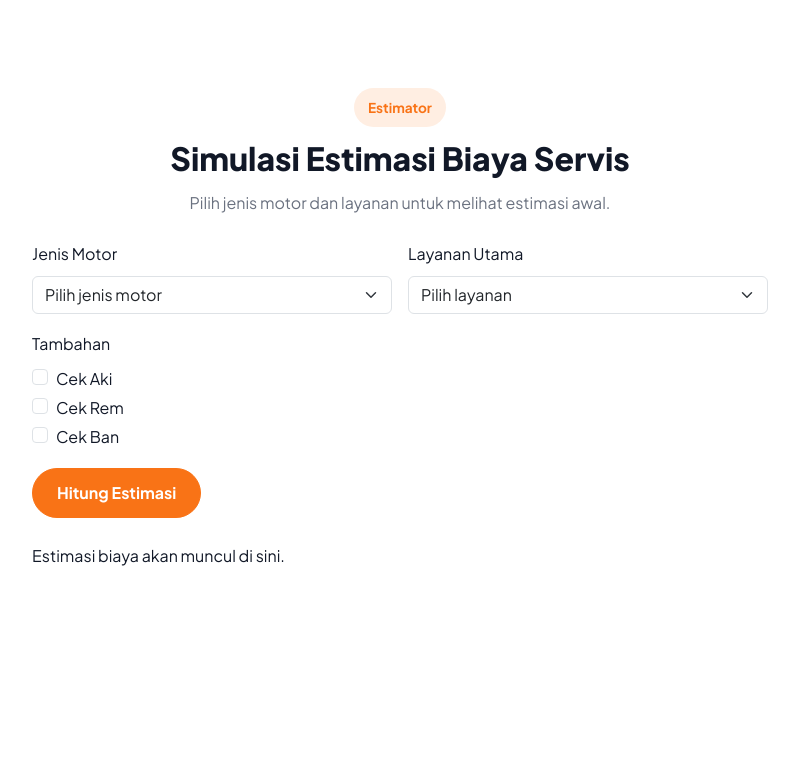
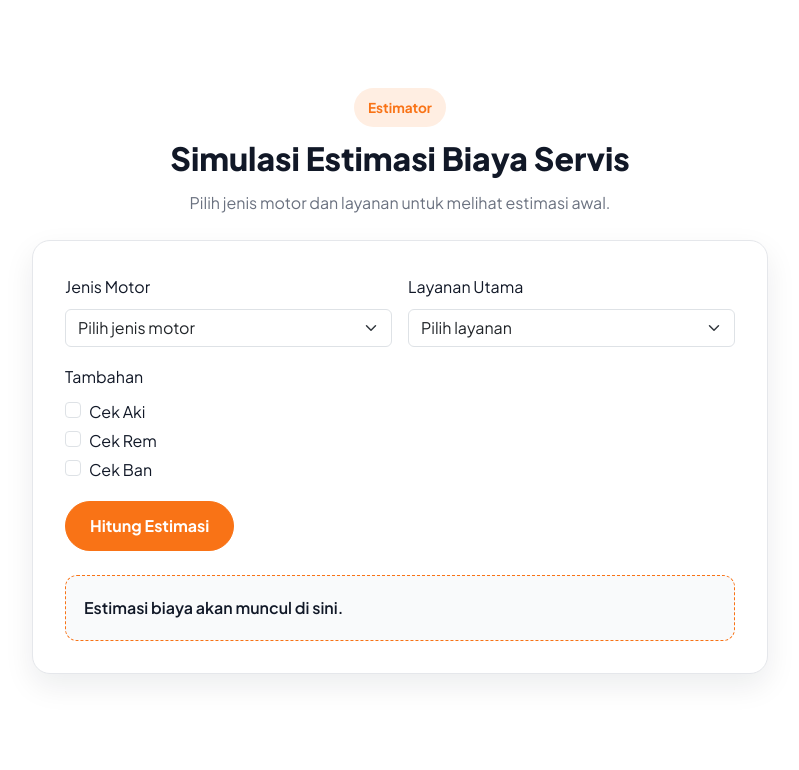
Before and after one commit to RusdiEneri/UTSWeb_IF4A_0055, a PHP site: page / in a window 1280 px wide. Shown: the part 4226-4996 px from the top of the page, without its empty margins (240-1039 px from the left). Before the commit the page ends 4792 px from the top, so only its background shows below. Run offline with PHP 8.4, Linux system fonts and the light colour scheme.

Commit message:
memperbaiki tampilan section estimasi biaya

```diff
--- a/style.css
+++ b/style.css
@@ -362,3 +362,23 @@ section {
   color: var(--color-muted);
   margin-bottom: 0;
 }
+
+/* ===== SECTION: ESTIMATOR ===== */
+.estimator-box,
+.checklist-box,
+.booking-form {
+  padding: 32px;
+  border-radius: var(--radius-medium);
+  background-color: var(--color-white);
+  border: 1px solid var(--color-border);
+  box-shadow: var(--shadow-soft);
+}
+
+.result-box {
+  padding: 18px;
+  border-radius: var(--radius-small);
+  background-color: var(--color-off-white);
+  border: 1px dashed var(--color-orange);
+  color: var(--color-charcoal);
+  font-weight: 600;
+}
```
